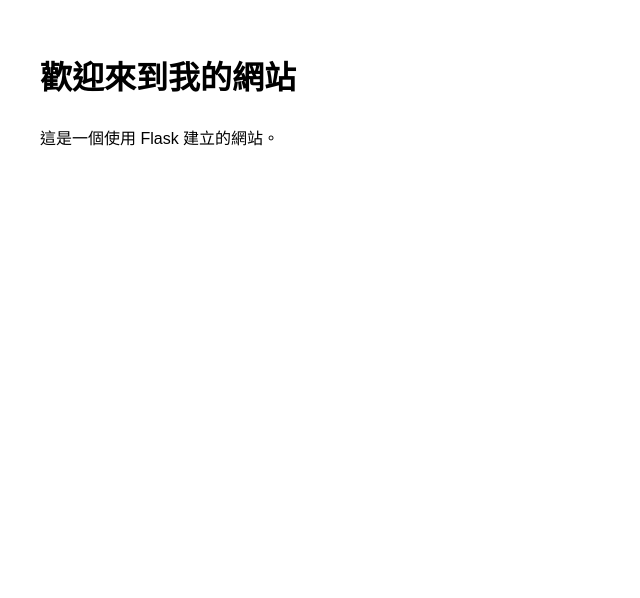
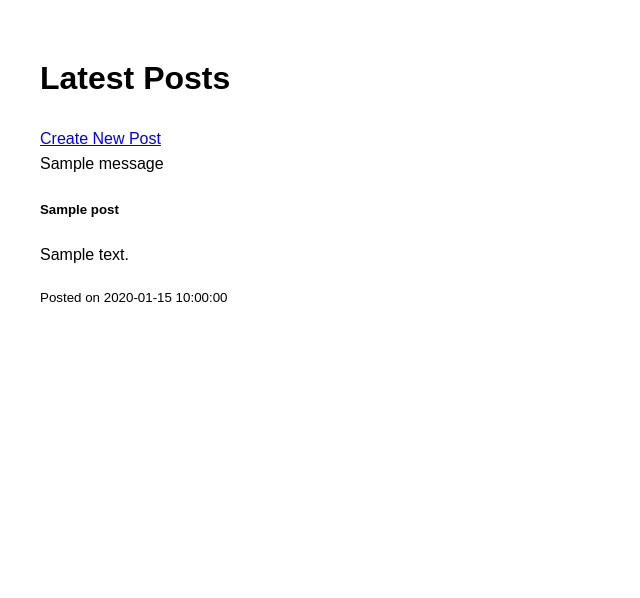
Before and after one commit to william10310406/final-project, a Flask app: page / in a window 1280 px wide. Shown: the part 58-656 px from the top of the page, without its empty margins (0-640 px from the left). Run offline with Flask 3, Linux system fonts and the light colour scheme; one stand-in notice (Sample message) is shown; a database or web service that is not in the repository returns one stand-in record (values such as "Sample title").

Commit message:
簡單連接資料庫

```diff
--- a/app.py
+++ b/app.py
@@ -1,25 +1,49 @@
 # 導入必要的 Flask 模組
 # Flask: 主要的應用程式類別
 # render_template: 用於渲染 HTML 模板
-from flask import Flask, render_template
+from flask import Flask, render_template, request, redirect, url_for, flash
+from models import User, Post
+from datetime import datetime
 
 # 創建 Flask 應用程式實例
 # __name__ 代表目前模組的名稱
 app = Flask(__name__)
 
-# 定義首頁路由
-# 當用戶訪問根目錄 '/' 時執行此函數
+# 載入配置
+app.config['SECRET_KEY'] = 'your-secret-key'  # 用於 flash 訊息
+
 @app.route('/')
-def home():
-    # 渲染 index.html 模板並返回給用戶
-    return render_template('index.html')
+def index():
+    posts = Post.find_all()
+    return render_template('index.html', posts=posts)
 
-# 定義關於頁面路由
-# 當用戶訪問 '/about' 時執行此函數
 @app.route('/about')
 def about():
-    # 渲染 about.html 模板並返回給用戶
     return render_template('about.html')
+
+@app.route('/user/<username>')
+def user_profile(username):
+    user = User.find_by_username(username)
+    if user:
+        posts = Post.find_by_user_id(user._id)
+        return render_template('user_profile.html', user=user, posts=posts)
+    return redirect(url_for('index'))
+
+@app.route('/post/create', methods=['GET', 'POST'])
+def create_post():
+    if request.method == 'POST':
+        title = request.form.get('title')
+        content = request.form.get('content')
+        # 這裡假設我們有一個測試用戶
+        test_user = User.find_by_username('test_user')
+        if not test_user:
+            test_user = User(username='test_user', email='test@example.com').save()
+
+        post = Post(title=title, content=content, user_id=test_user._id)
+        post.save()
+        flash('Post created successfully!', 'success')
+        return redirect(url_for('index'))
+    return render_template('create_post.html')
 
 # 只有當直接執行此檔案時才會執行以下程式碼
 # 如果此檔案被當作模組導入則不會執行
--- /dev/null
+++ b/models.py
@@ -0,0 +1,89 @@
+# 導入所需的模組
+from datetime import datetime
+from pymongo import MongoClient
+from bson import ObjectId
+
+# 創建 MongoDB 客戶端
+client = MongoClient('mongodb://localhost:27017/')
+db = client.flask_app
+
+# User 集合操作類
+class User:
+    collection = db.users
+
+    def __init__(self, username, email, created_at=None):
+        self.username = username
+        self.email = email
+        self.created_at = created_at or datetime.utcnow()
+
+    def save(self):
+        if not hasattr(self, '_id'):
+            user_data = {
+                'username': self.username,
+                'email': self.email,
+                'created_at': self.created_at
+            }
+            result = self.collection.insert_one(user_data)
+            self._id = result.inserted_id
+        return self
+
+    @classmethod
+    def find_by_username(cls, username):
+        user_data = cls.collection.find_one({'username': username})
+        if user_data:
+            user = cls(
+                username=user_data['username'],
+                email=user_data['email'],
+                created_at=user_data['created_at']
+            )
+            user._id = user_data['_id']
+            return user
+        return None
+
+    @classmethod
+    def find_all(cls):
+        return [cls(
+            username=user_data['username'],
+            email=user_data['email'],
+            created_at=user_data['created_at']
+        ) for user_data in cls.collection.find()]
+
+# Post 集合操作類
+class Post:
+    collection = db.posts
+
+    def __init__(self, title, content, user_id, created_at=None):
+        self.title = title
+        self.content = content
+        self.user_id = user_id
+        self.created_at = created_at or datetime.utcnow()
+
+    def save(self):
+        if not hasattr(self, '_id'):
+            post_data = {
+                'title': self.title,
+                'content': self.content,
+                'user_id': self.user_id,
+                'created_at': self.created_at
+            }
+            result = self.collection.insert_one(post_data)
+            self._id = result.inserted_id
+        return self
+
+    @classmethod
+    def find_all(cls):
+        return [cls(
+            title=post_data['title'],
+            content=post_data['content'],
+            user_id=post_data['user_id'],
+            created_at=post_data['created_at']
+        ) for post_data in cls.collection.find().sort('created_at', -1)]
+
+    @classmethod
+    def find_by_user_id(cls, user_id):
+        return [cls(
+            title=post_data['title'],
+            content=post_data['content'],
+            user_id=post_data['user_id'],
+            created_at=post_data['created_at']
+        ) for post_data in cls.collection.find({'user_id': user_id}).sort('created_at', -1)]
--- a/requirements.txt
+++ b/requirements.txt
@@ -1,3 +1,7 @@
 Flask==3.0.2
 Werkzeug==3.0.1
 Jinja2==3.1.3
+Flask-SQLAlchemy==3.1.1
+PyMySQL==1.1.0
+pymongo==4.6.2
+python-dotenv==1.0.1
--- a/static/css/style.css
+++ b/static/css/style.css
@@ -70,3 +70,40 @@
     /* 設定寬度為全寬 */
     width: 100%;
 }
+
+/* 文章列表樣式 */
+.posts {
+    /* 設定文章間距 */
+    margin-top: 2rem;
+}
+
+/* 單篇文章樣式 */
+.post {
+    /* 設定文章邊框和間距 */
+    border: 1px solid #ddd;
+    border-radius: 5px;
+    padding: 1.5rem;
+    margin-bottom: 1.5rem;
+}
+
+/* 文章標題樣式 */
+.post h2 {
+    /* 設定標題大小和顏色 */
+    font-size: 1.5rem;
+    color: #333;
+    margin-top: 0;
+}
+
+/* 文章元資訊樣式 */
+.post .meta {
+    /* 設定作者和日期資訊的樣式 */
+    color: #666;
+    font-size: 0.9rem;
+    margin-bottom: 1rem;
+}
+
+/* 文章內容樣式 */
+.post .content {
+    /* 設定文章內容的行高 */
+    line-height: 1.6;
+}
--- a/templates/base.html
+++ b/templates/base.html
@@ -16,7 +16,7 @@
     <nav>
         <ul>
             <!-- 使用 url_for 函數生成導航連結 -->
-            <li><a href="{{ url_for('home') }}">首頁</a></li>
+            <li><a href="{{ url_for('index') }}">首頁</a></li>
             <li><a href="{{ url_for('about') }}">關於</a></li>
         </ul>
     </nav>
--- a/templates/index.html
+++ b/templates/index.html
@@ -6,10 +6,34 @@
 
 <!-- 定義頁面主要內容區塊 -->
 {% block content %}
-<div class="container">
-    <!-- 頁面標題 -->
-    <h1>歡迎來到我的網站</h1>
-    <!-- 頁面介紹文字 -->
-    <p>這是一個使用 Flask 建立的網站。</p>
+<div class="container mt-4">
+    <div class="d-flex justify-content-between align-items-center mb-4">
+        <h1>Latest Posts</h1>
+        <a href="{{ url_for('create_post') }}" class="btn btn-primary">Create New Post</a>
+    </div>
+
+    {% with messages = get_flashed_messages(with_categories=true) %}
+        {% if messages %}
+            {% for category, message in messages %}
+                <div class="alert alert-{{ category }}">{{ message }}</div>
+            {% endfor %}
+        {% endif %}
+    {% endwith %}
+
+    {% if posts %}
+        {% for post in posts %}
+        <div class="card mb-3">
+            <div class="card-body">
+                <h5 class="card-title">{{ post.title }}</h5>
+                <p class="card-text">{{ post.content }}</p>
+                <p class="card-text">
+                    <small class="text-muted">Posted on {{ post.created_at.strftime('%Y-%m-%d %H:%M:%S') }}</small>
+                </p>
+            </div>
+        </div>
+        {% endfor %}
+    {% else %}
+        <p>No posts yet.</p>
+    {% endif %}
 </div>
 {% endblock %}
```
Also changed, not shown: templates/create_post.html (added, +18 -0 lines), templates/user_profile.html (added, +37 -0 lines), 1 other file.
